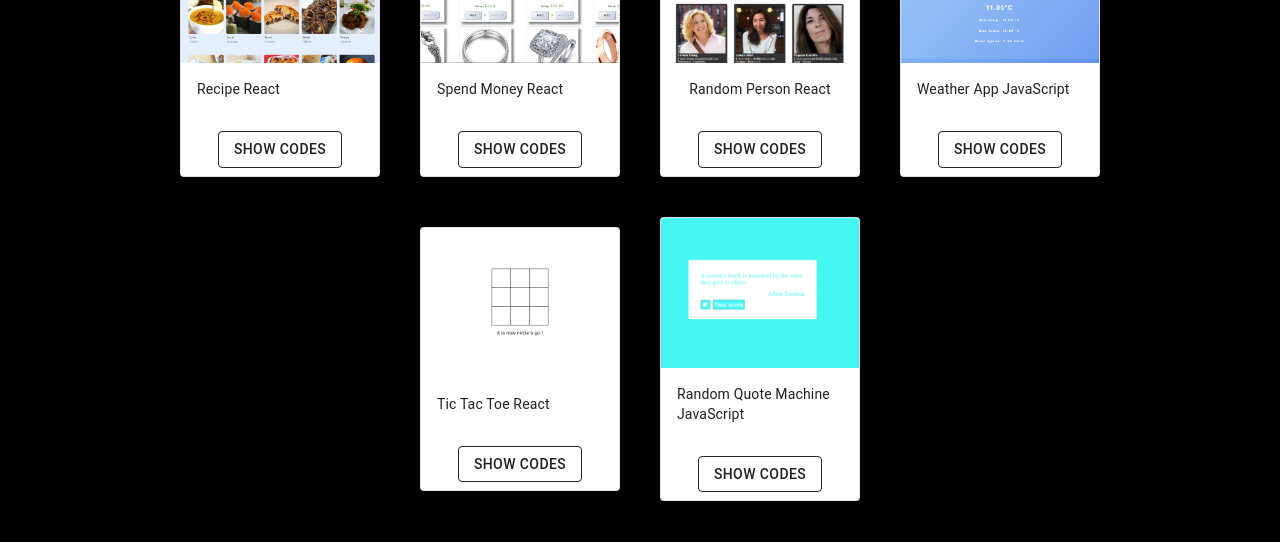
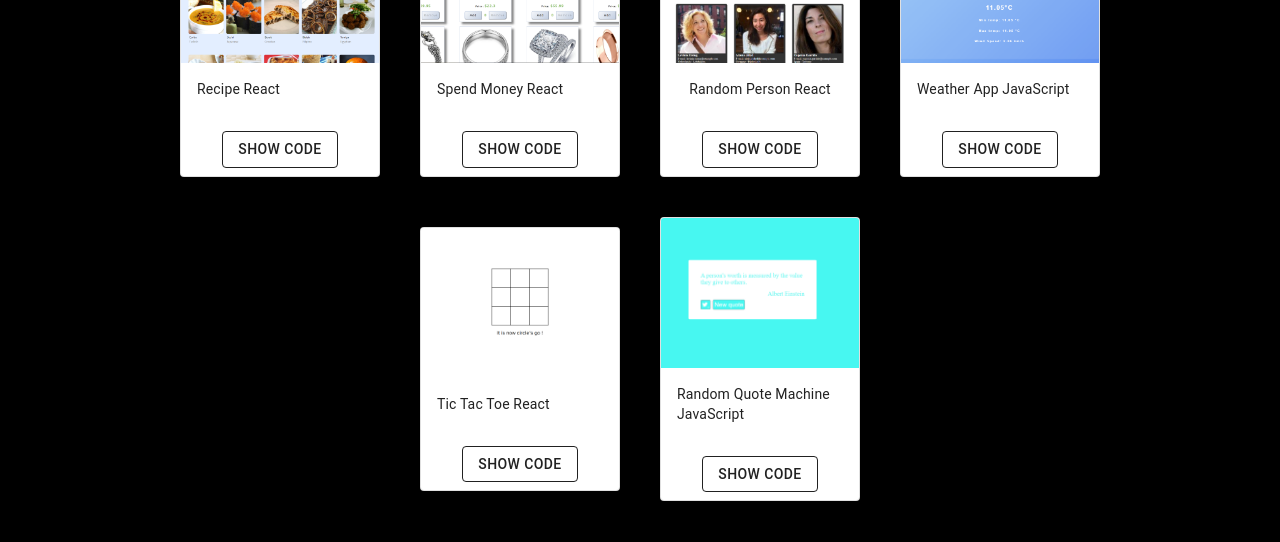
Before and after one commit to FiratSomek/Portfolio-react, a React (Create React App) app: page / in a window 1280 px wide. Shown: the part 1800-2342 px from the top of the page. Built offline with nearby package versions, Linux system fonts and the light colour scheme.

Commit message:
Update index.tsx

```diff
--- a/src/components/MyProjects/index.tsx
+++ b/src/components/MyProjects/index.tsx
@@ -107,7 +107,7 @@ export const MyProjects = () => {
                 target="_blank"
                 color="inherit"
               >
-                Show Codes
+                Show Code
               </Button>
             </CardActions>
           </Card>
```
